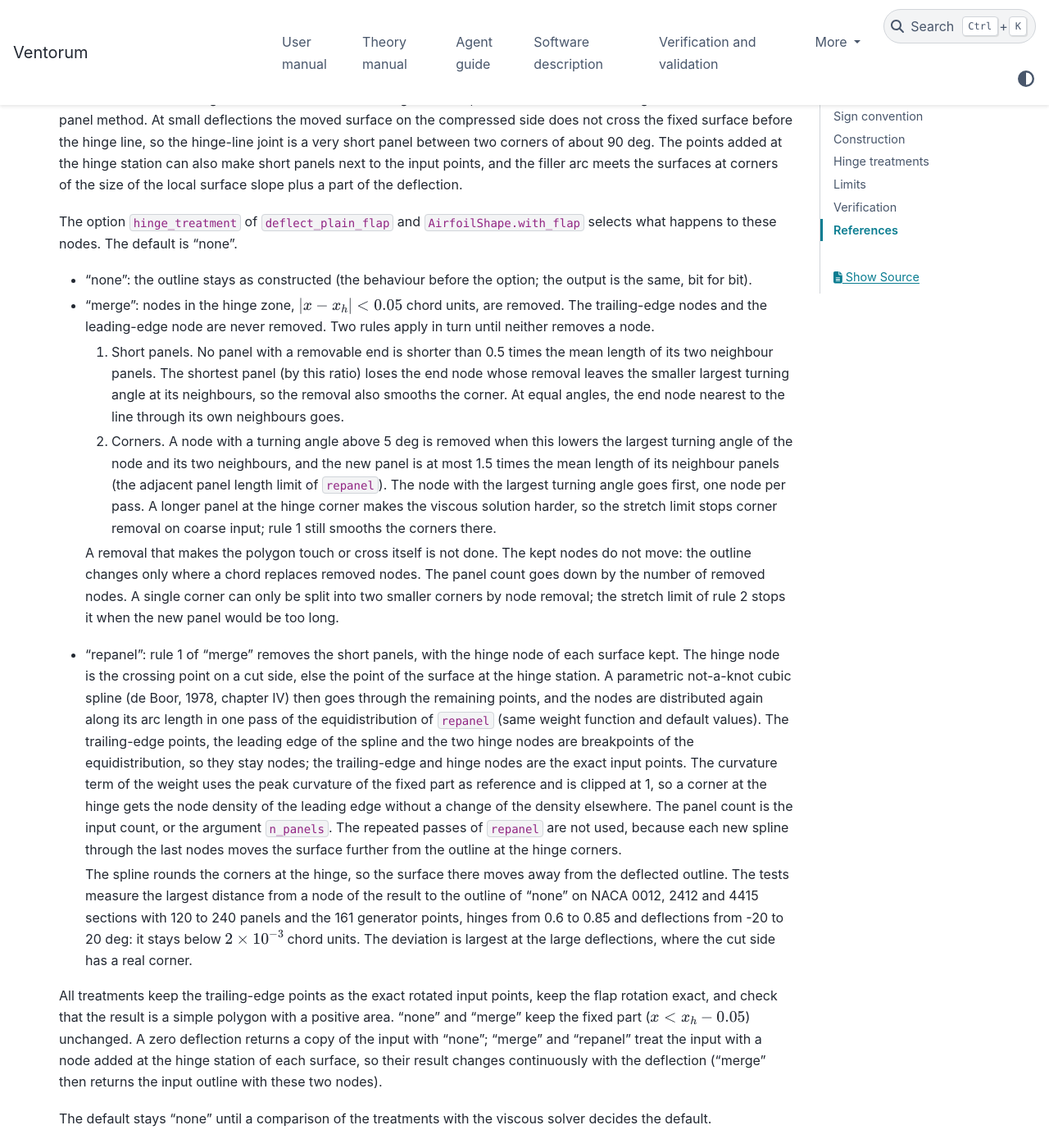
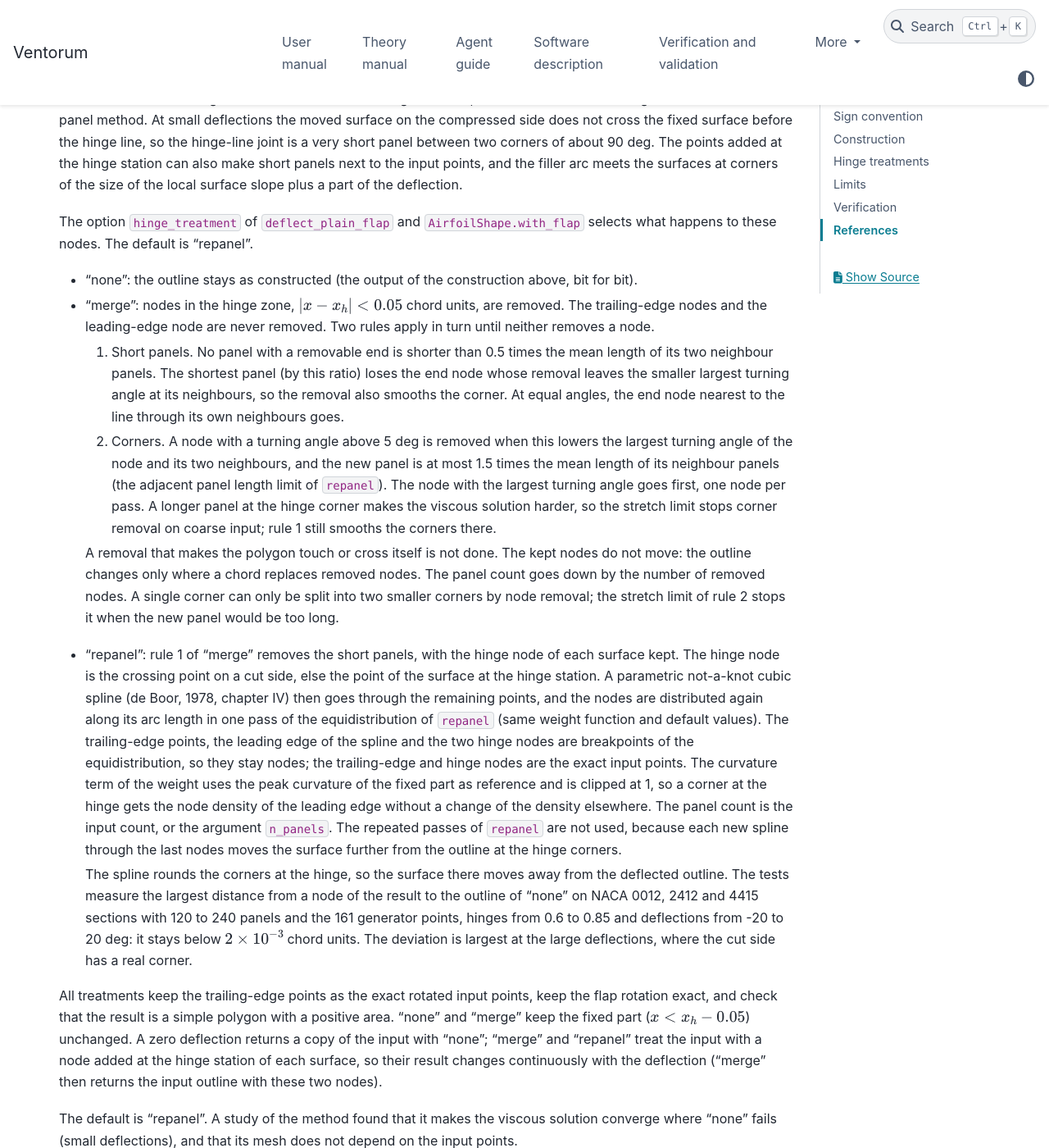
Before and after one commit to manrd/Ventorum, a Sphinx documentation site: the page built from docs/theory/airfoil_flaps.md, in a window 1280 px wide and 1400 px high, scrolled down 1515 px. Shown: the whole window at 82% size. Built offline with Sphinx 7.4.7 and the PyData theme 0.15.4, drawn with Linux system fonts in a browser that asks for light colours.

Commit message:
Correct the airfoil pages and the airfoil file format citation
- The default hinge treatment of the plain flap is repanel, not none.
  Give the reason from the module docstring.
- In a 5-digit NACA designation the third digit is the reflex flag, not
  a part of the camber position.
- Remove the citation of AIAA paper 2010-0458 from the Lednicer format
  in the documents and the docstrings. A paper with that title does not
  define a file format. The format description stays, without a source.
- Correct the pages of the Swafford (1983) paper to 923-926.

Co-Authored-By: Claude Opus 5.5 <noreply@anthropic.com>

```diff
--- a/docs/theory/airfoil_flaps.md
+++ b/docs/theory/airfoil_flaps.md
@@ -81,10 +81,10 @@ surface slope plus a part of the deflection.
 
 The option `hinge_treatment` of `deflect_plain_flap` and
 `AirfoilShape.with_flap` selects what happens to these nodes. The
-default is "none".
+default is "repanel".
 
-- "none": the outline stays as constructed (the behaviour before the
-  option; the output is the same, bit for bit).
+- "none": the outline stays as constructed (the output of the
+  construction above, bit for bit).
 - "merge": nodes in the hinge zone, $|x - x_h| < 0.05$ chord units, are
   removed. The trailing-edge nodes and the leading-edge node are never
   removed. Two rules apply in turn until neither removes a node.
@@ -145,8 +145,9 @@ node added at the hinge station of each surface, so their result changes
 continuously with the deflection ("merge" then returns the input
 outline with these two nodes).
 
-The default stays "none" until a comparison of the treatments with the
-viscous solver decides the default.
+The default is "repanel". A study of the method found that it makes
+the viscous solution converge where "none" fails (small deflections),
+and that its mesh does not depend on the input points.
 
 ## Limits
 
```
Also changed, not shown: docs/theory/airfoil_geometry.md (+1 -2 lines), docs/theory/airfoils.md (+9 -6 lines), docs/theory/naca_airfoils.md (+3 -2 lines), docs/theory/ventorum_2d.md (+1 -2 lines), 3 other files.
